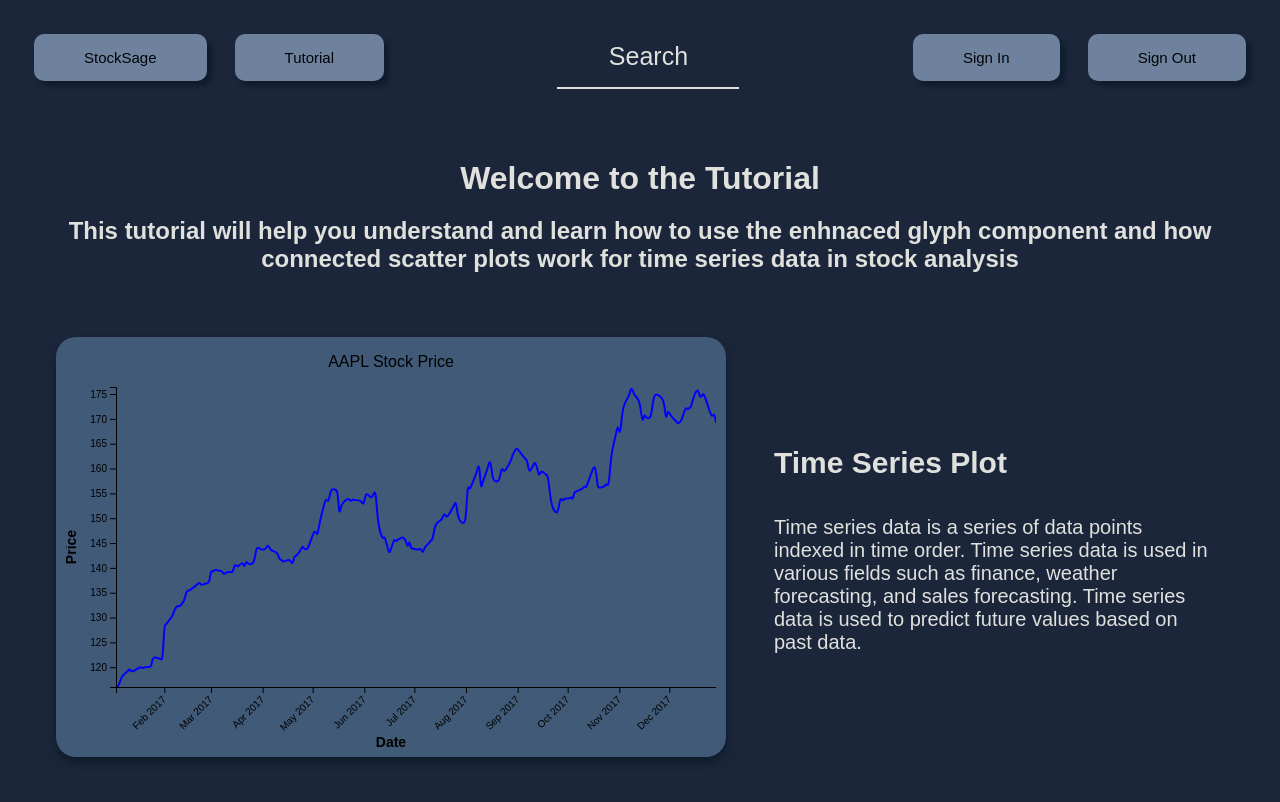
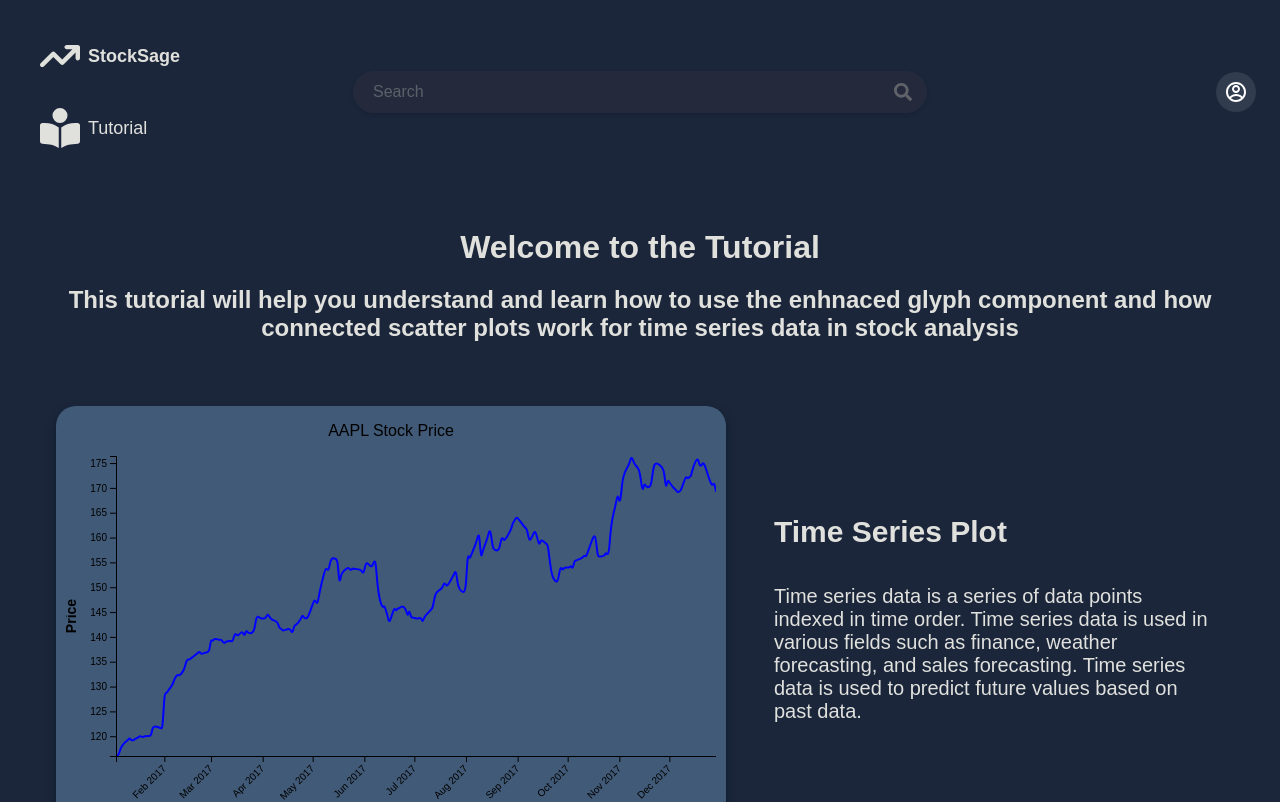
Before and after one commit to Anush-Varma/Trading-Website, a React (Vite) app in the folder client/: page /Tutorial in a window 1280 px wide. Shown: the top 802 px of the page. Built offline with nearby package versions, Linux system fonts and the light colour scheme; no server answers; the database is empty.

Commit message:
added implementation of search bar and chnaged icons of nav bar

```diff
--- a/client/src/components/Glyph.jsx
+++ b/client/src/components/Glyph.jsx
@@ -284,7 +284,7 @@ function Gylph({ id, data }) {
         )
         .style("cursor", "pointer");
 
-      const buttonLabels = ["EMA", "SMA 50", "SMA 10", "MACD", "TEMA"];
+      const buttonLabels = ["EMA", "SMA 50", "SMA 10", "MACD", "DEMA"];
 
       tShapeButtonGroup
         .append("text")
--- a/client/src/components/Nav.jsx
+++ b/client/src/components/Nav.jsx
@@ -2,16 +2,46 @@ import Button from "./Button";
 import SearchBar from "./SearchBar";
 
 import styles from "../styles/nav.module.css";
-import { useLocation, useNavigate } from "react-router-dom";
+import { useLocation, useNavigate, useSearchParams } from "react-router-dom";
 import { getAuth, onAuthStateChanged, signOut } from "firebase/auth";
 import toast, { Toaster } from "react-hot-toast";
+import { RiAccountCircleLine } from "react-icons/ri";
+import { useEffect, useState, useRef } from "react";
+import { FaArrowTrendUp } from "react-icons/fa6";
+import { FaBookOpenReader } from "react-icons/fa6";
 
 function Nav() {
   const navigate = useNavigate();
   const location = useLocation();
   const auth = getAuth();
+  const [isLoggedIn, setIsLoggedIn] = useState(false);
+  const [dropdownOpen, setDropdownOpen] = useState(false);
+  const dropdownRef = useRef(null);
+  const isHomePage = location.pathname === "/" || location.pathname === "/home";
 
   const isQuestionsPage = location.pathname.includes("/Questions");
+  const [searchParams, setSearchParams] = useSearchParams();
+  const [searchTerm, setSearchTerm] = useState(searchParams.get("q") || "");
+
+  useEffect(() => {
+    const unsubscribe = onAuthStateChanged(auth, (user) => {
+      setIsLoggedIn(!!user);
+    });
+    return () => unsubscribe();
+  }, [auth]);
+
+  useEffect(() => {
+    function handleClickOutside(event) {
+      if (dropdownRef.current && !dropdownRef.current.contains(event.target)) {
+        setDropdownOpen(false);
+      }
+    }
+
+    document.addEventListener("mousedown", handleClickOutside);
+    return () => {
+      document.removeEventListener("mousedown", handleClickOutside);
+    };
+  }, []);
 
   const handleNavigation = (action) => {
     if (isQuestionsPage) {
@@ -19,6 +49,16 @@ function Nav() {
       return;
     }
     action();
+  };
+
+  const handleProfileClick = () => {
+    handleNavigation(() => {
+      if (isLoggedIn) {
+        setDropdownOpen(!dropdownOpen);
+      } else {
+        navigate("/SignIn");
+      }
+    });
   };
 
   const handleTutorialClick = () => {
@@ -29,33 +69,37 @@ function Nav() {
     handleNavigation(() => navigate("/"));
   };
 
-  const handleSignInButtonClick = () => {
-    handleNavigation(() => {
-      if (auth.currentUser) {
-        toast.error("Already signed in.");
-        return;
-      }
-      navigate("/SignIn");
-    });
-  };
-
-  const handleSignOutButtonClick = () => {
+  const handleSignOut = () => {
     if (isQuestionsPage) {
       toast.error("Please complete the case study.");
       return;
     }
 
-    if (auth.currentUser) {
     signOut(auth)
       .then(() => {
         toast.success("Signed Out");
+        setDropdownOpen(false);
         navigate("/");
       })
       .catch((error) => {
         console.log(error);
+        toast.error("Error signing out");
       });
+  };
+
+  const handleSearch = (searchTerm) => {
+    if (isHomePage) {
+      if (searchTerm.trim() === "") {
+        // If search is empty, remove the query parameter
+        searchParams.delete("q");
       } else {
-      navigate("/SignIn");
+        // Otherwise set the query parameter
+        searchParams.set("q", searchTerm);
+      }
+
+      setSearchParams(searchParams);
+    } else {
+      toast.error("Cannot search from this page.");
     }
   };
 
@@ -63,15 +107,47 @@ function Nav() {
     <div className={styles.navBar}>
       <Toaster position="bottom-left" reverseOrder={false} />
       <div className={styles.left}>
-        <Button text="StockSage" onClick={handleHomeButtonClick}></Button>
-        <Button text="Tutorial" onClick={handleTutorialClick}></Button>
+        <button
+          className={styles.logoButton}
+          onClick={handleHomeButtonClick}
+          aria-label="StockSage Home"
+        >
+          <FaArrowTrendUp size={40} />
+          <span className={styles.logoText}>StockSage</span>
+        </button>
+        <button
+          className={styles.navButton}
+          onClick={handleTutorialClick}
+          aria-label="Tutorial"
+        >
+          <FaBookOpenReader size={40} />
+          <span className={styles.buttonText}>Tutorial</span>
+        </button>
       </div>
       <div className={styles.centerSection}>
-        <SearchBar></SearchBar>
+        <SearchBar
+          onSearch={handleSearch}
+          initialValue={searchTerm}
+          disabled={!isHomePage}
+        />
       </div>
       <div className={styles.right}>
-        <Button text="Sign In" onClick={handleSignInButtonClick}></Button>
-        <Button text="Sign Out" onClick={handleSignOutButtonClick}></Button>
+        <div className={styles.profileContainer} ref={dropdownRef}>
+          <button
+            className={styles.profileButton}
+            onClick={handleProfileClick}
+            aria-label="Profile"
+          >
+            <RiAccountCircleLine size={24} />
+          </button>
+          {dropdownOpen && (
+            <div className={styles.dropdown}>
+              <button className={styles.dropdownItem} onClick={handleSignOut}>
+                Sign Out
+              </button>
+            </div>
+          )}
+        </div>
       </div>
     </div>
   );
--- a/client/src/components/SearchBar.jsx
+++ b/client/src/components/SearchBar.jsx
@@ -1,12 +1,53 @@
 import styles from "../styles/searchBar.module.css";
+import { FaSearch } from "react-icons/fa";
+import React, { useState, useEffect } from "react";
 
-import SearchInput from "./SearchInput";
+function SearchBar({ onSearch, initialValue, disabled }) {
+  const [searchTerm, setSearchTerm] = useState(initialValue);
 
-function SearchBar() {
+  useEffect(() => {
+    setSearchTerm(initialValue);
+  }, [initialValue]);
+
+  const handleChange = (e) => {
+    const value = e.target.value;
+    setSearchTerm(value);
+    // Call the onSearch prop as the user types
+    onSearch(value);
+  };
+
+  const handleSubmit = (e) => {
+    e.preventDefault();
+    // This ensures the search is triggered on form submission as well
+    onSearch(searchTerm);
+  };
+
   return (
-    <form className={styles.SearchBar}>
-      <SearchInput name="query" />
-    </form>
+    <div className={styles.searchContainer}>
+      <form onSubmit={handleSubmit}>
+        <div className={styles.searchBox}>
+          <input
+            type="text"
+            className={`${styles.searchInput} ${
+              disabled ? styles.disabledSearch : ""
+            }`}
+            placeholder="Search"
+            value={searchTerm}
+            disabled={disabled}
+            onChange={handleChange}
+          />
+          <button
+            type="submit"
+            className={`${styles.searchButton} ${
+              disabled ? styles.disabledButton : ""
+            }`}
+            disabled={disabled}
+          >
+            <FaSearch className={styles.searchIcon} />
+          </button>
+        </div>
+      </form>
+    </div>
   );
 }
 
--- a/client/src/components/SearchInput.jsx
+++ /dev/null
@@ -1,7 +0,0 @@
-import styles from "../styles/searchInput.module.css";
-
-function SearchInput(props) {
-  return <input className={styles.searchInput} placeholder="Search"></input>;
-}
-
-export default SearchInput;
--- a/client/src/routes/HomePage.jsx
+++ b/client/src/routes/HomePage.jsx
@@ -4,21 +4,70 @@ import axios from "axios";
 import { SyncProvider } from "../context/SyncContext";
 import { useEffect, useState, useMemo, useRef, useCallback } from "react";
 import SyncControl from "../components/syncControl";
+import { useSearchParams } from "react-router-dom";
 
 function HomePage() {
   const [stockTickers, setStockTickers] = useState([]);
   const [stockData, setStockData] = useState({});
   const [visibleStocks, setVisibleStocks] = useState([]);
   const [loading, setLoading] = useState(true);
+  const [searchParams] = useSearchParams();
+  const [filteredTickers, setFilteredTickers] = useState([]);
 
   const observerRef = useRef(null);
   const cardRefs = useRef({});
   const containerRef = useRef(null);
 
-  const initalBatchSize = 28;
+  const initialBatchSize = 28;
   const batchSize = 28;
 
   const dataPath = "/data/stocks_200.json";
+
+  const searchQuery = searchParams.get("q") || "";
+
+  const setupObserver = () => {
+    observerRef.current = new IntersectionObserver(
+      (entries) => {
+        entries.forEach((entry) => {
+          if (
+            entry.isIntersecting &&
+            visibleStocks.length < filteredTickers.length
+          ) {
+            const nextBatch = filteredTickers.slice(
+              visibleStocks.length,
+              visibleStocks.length + batchSize
+            );
+            setVisibleStocks((prev) => [...prev, ...nextBatch]);
+          }
+        });
+      },
+      { threshold: 0.1, rootMargin: "100px" }
+    );
+
+    // Observe the last card if available
+    const lastCardIndex = visibleStocks.length - 1;
+    if (lastCardIndex >= 0 && cardRefs.current[lastCardIndex]) {
+      observerRef.current.observe(cardRefs.current[lastCardIndex]);
+    }
+  };
+
+  useEffect(() => {
+    if (!stockTickers.length) return;
+
+    const filtered = searchQuery
+      ? stockTickers.filter((ticker) =>
+          ticker.toLowerCase().includes(searchQuery.toLowerCase())
+        )
+      : stockTickers;
+
+    setFilteredTickers(filtered);
+
+    setVisibleStocks(filtered.slice(0, initialBatchSize));
+
+    if (observerRef.current) {
+      observerRef.current.disconnect();
+    }
+  }, [stockTickers, searchQuery]);
 
   useEffect(() => {
     const fetchStockTickers = async () => {
@@ -27,8 +76,8 @@ function HomePage() {
         const response = await axios.get(dataPath);
         const tickers = Object.keys(response.data);
         setStockTickers(tickers);
+        setFilteredTickers(tickers);
         setStockData(response.data);
-        setVisibleStocks(tickers.slice(0, initalBatchSize));
       } catch (error) {
         console.error("Error fetching stock tickers:", error);
       } finally {
@@ -39,41 +88,20 @@ function HomePage() {
   }, []);
 
   useEffect(() => {
-    if (!stockTickers.length) return;
+    if (!filteredTickers.length) return;
 
     if (observerRef.current) {
       observerRef.current.disconnect();
     }
 
-    observerRef.current = new IntersectionObserver(
-      (entries) => {
-        entries.forEach((entry) => {
-          if (
-            entry.isIntersecting &&
-            visibleStocks.length < stockTickers.length
-          ) {
-            const nextBatch = stockTickers.slice(
-              visibleStocks.length,
-              visibleStocks.length + batchSize
-            );
-            setVisibleStocks((prev) => [...prev, ...nextBatch]);
-          }
-        });
-      },
-      { threshold: 0.1, rootMargin: "100px" }
-    );
-
-    const lastCardIndex = visibleStocks.length - 1;
-    if (lastCardIndex >= 0 && cardRefs.current[lastCardIndex]) {
-      observerRef.current.observe(cardRefs.current[lastCardIndex]);
-    }
+    setupObserver();
 
     return () => {
       if (observerRef.current) {
         observerRef.current.disconnect();
       }
     };
-  }, [stockTickers, visibleStocks]);
+  }, [visibleStocks, filteredTickers]);
 
   return (
     <SyncProvider>
@@ -107,9 +135,7 @@ function HomePage() {
                     observerRef.current.observe(el);
                   }
                 }}
-              >
-                Loading more stocks...
-              </div>
+              ></div>
             )}
           </div>
         </div>
--- a/client/src/styles/nav.module.css
+++ b/client/src/styles/nav.module.css
@@ -6,20 +6,32 @@
   flex-wrap: wrap;
   gap: 1rem;
   max-width: 100%;
+  position: relative;
 }
 
-.left,
+.left {
+  display: flex;
+  gap: 0.5rem;
+  flex-wrap: wrap;
+  align-items: center;
+  flex: 1;
+  max-width: 30%;
+}
+
 .right {
   display: flex;
   gap: 0.5rem;
   flex-wrap: wrap;
   align-items: center;
+  flex: 1;
+  max-width: 30%;
+  justify-content: flex-end;
 }
 
 .centerSection {
   flex-grow: 1;
-  min-width: 200px;
-  max-width: 300px;
+  min-width: 400px;
+  max-width: 600px;
   margin: 0 1rem;
   text-align: center;
 }
@@ -48,3 +60,106 @@
     justify-content: center;
   }
 }
+
+/* ...existing code... */
+
+.profileContainer {
+  position: relative;
+}
+
+.profileButton {
+  background: none;
+  border: none;
+  color: white;
+  cursor: pointer;
+  width: 40px;
+  height: 40px;
+  border-radius: 50%;
+  display: flex;
+  align-items: center;
+  justify-content: center;
+  background-color: rgba(255, 255, 255, 0.1);
+  transition: background-color 0.2s;
+}
+
+.profileButton:hover {
+  background-color: rgba(255, 255, 255, 0.2);
+}
+
+.dropdown {
+  position: absolute;
+  top: 100%;
+  right: 0;
+  margin-top: 8px;
+  background-color: white;
+  border-radius: 6px;
+  box-shadow: 0 4px 12px rgba(0, 0, 0, 0.1);
+  overflow: hidden;
+  width: 120px;
+  z-index: 100;
+}
+
+.dropdownItem {
+  padding: 10px 16px;
+  width: 100%;
+  text-align: left;
+  background: none;
+  border: none;
+  cursor: pointer;
+  font-size: 14px;
+  color: #333;
+  transition: background-color 0.2s;
+}
+
+.dropdownItem:hover {
+  background-color: #f5f5f5;
+}
+
+/* ...existing code... */
+
+.logoButton {
+  display: flex;
+  align-items: center;
+  background: none;
+  border: none;
+  color: var(--component-colour3);
+  cursor: pointer;
+  padding: 12px 16px;
+  border-radius: 8px;
+  transition: background-color 0.2s;
+  margin-right: 16px;
+  font-size: 1.1rem;
+}
+
+.logoButton:hover {
+  background-color: rgba(255, 255, 255, 0.1);
+}
+
+.logoText {
+  font-weight: 600;
+  font-size: 18px;
+  margin-left: 8px;
+}
+
+.navButton {
+  display: flex;
+  align-items: center;
+  background: none;
+  border: none;
+  color: var(--component-colour3);
+  cursor: pointer;
+  padding: 12px 16px;
+  border-radius: 8px;
+  transition: background-color 0.2s;
+  font-size: 1.1rem;
+}
+
+.navButton:hover {
+  background-color: rgba(255, 255, 255, 0.1);
+}
+
+.buttonText {
+  font-weight: 500;
+  font-size: 18px;
+  margin-left: 8px;
+}
--- a/client/src/styles/searchBar.module.css
+++ b/client/src/styles/searchBar.module.css
@@ -1,17 +1,64 @@
+/* SearchBar.module.css */
+.searchContainer {
+  width: 100%;
+  max-width: 1000px;
+  margin: 0 auto;
+  padding: 10px 0;
+}
+
+.searchBox {
+  display: flex;
+  align-items: center;
+  position: relative;
+  width: 100%;
+}
+
 .searchInput {
+  width: 100%;
+  padding: 12px 50px 12px 20px;
   border: none;
-  border-bottom: 2px solid var(--component-colour3);
-  background-color: transparent;
-  color: var(--component-colour3);
-  font-size: 20px;
-  text-align: center;
-  padding: 5px;
+  border-radius: 25px;
+  background-color: #1e2130;
+  color: #fff;
+  font-size: 16px;
   outline: none;
-  width: 100%;
-  min-width: 300px;
-  max-width: 600px;
+  box-shadow: 0 2px 5px rgba(0, 0, 0, 0.2);
 }
 
 .searchInput::placeholder {
-  color: var(--component-colour3);
+  color: #888;
 }
+
+.searchButton {
+  position: absolute;
+  right: 15px;
+  background: transparent;
+  border: none;
+  cursor: pointer;
+  display: flex;
+  align-items: center;
+  justify-content: center;
+  padding: 0;
+}
+
+.searchIcon {
+  color: #888;
+  font-size: 18px;
+  transition: color 0.3s ease;
+}
+
+.searchButton:hover .searchIcon {
+  color: #fff;
+}
+
+.disabledSearch {
+  opacity: 0.6;
+  cursor: not-allowed;
+  color: #888;
+  background-color: #2a2d3d !important;
+}
+
+.disabledButton {
+  opacity: 0.6;
+  cursor: not-allowed;
+}
```
Lines whose indentation alone changed are shown as unchanged.
